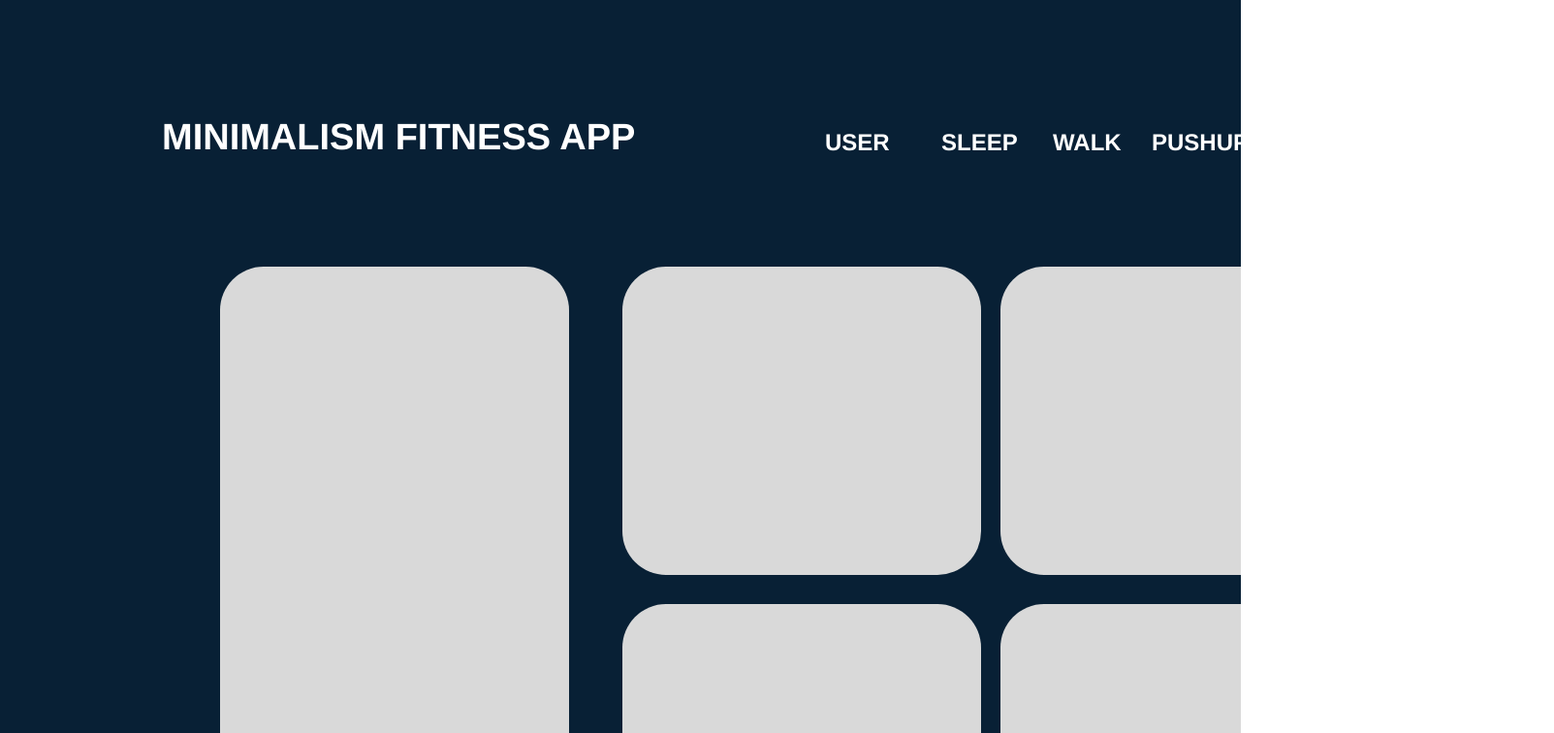
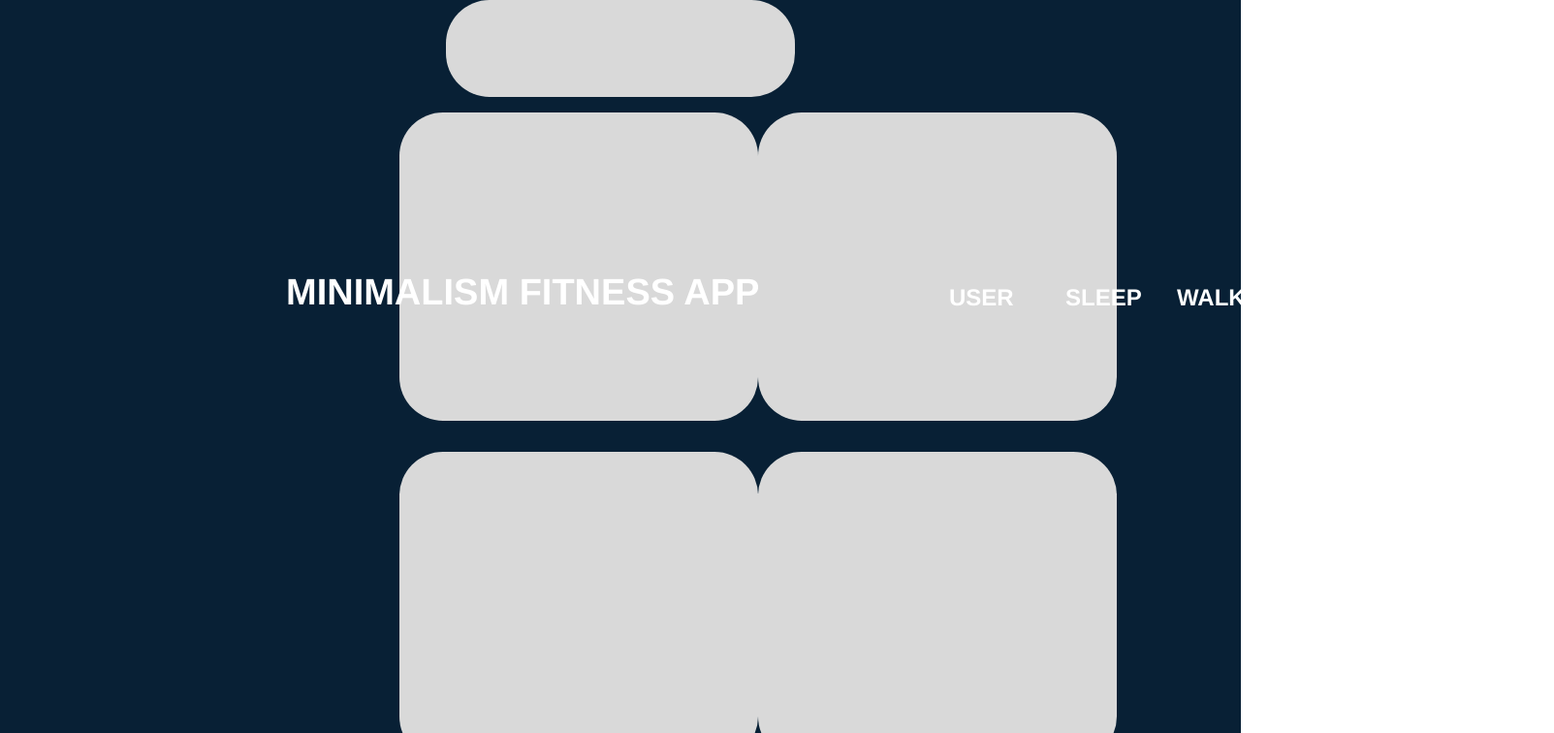
Before and after one commit to kadrikodes/MinimalismFitnessApplication, a React (Create React App) app in the folder src/main/java/com/health/minimalismfitnessapp/frontend/fitness-app/: page / in a window 1280 px wide. Shown: the top 756 px of the page at 97% size, 1603 px wide, since content can reach past the window. Built offline with nearby package versions, Linux system fonts and the light colour scheme; no server answers.

Commit message:
Stripping away the figma

```diff
--- a/src/main/java/com/health/minimalismfitnessapp/frontend/fitness-app/src/components/HomePage/HomePage.css
+++ b/src/main/java/com/health/minimalismfitnessapp/frontend/fitness-app/src/components/HomePage/HomePage.css
@@ -1,47 +1,16 @@
 .desktop {
   background-color: #082035;
   display: flex;
+  flex-direction: column;
+  align-items: center;
+  justify-content: center;
+  height: 100vh;
+}
+
+.containers {
+  display: flex;
   flex-direction: row;
-  justify-content: center;
-  width: 100%;
+  justify-content: right; /* Adjust as needed */
+  width: 80%;
+  padding: 1rem;
 }
-.desktop .overlap-wrapper {
-  background-color: #082035;
-  height: 100vh;
-  overflow: hidden;
-  width: 100%;
-}
-.desktop .overlap {
-  height: 100vh;
-  left: -10%;
-  position: relative;
-  top: -20%;
-  width: 100%;
-}
-.desktop .div {
-  height: 60vh;
-  left: 770px;
-  position: absolute;
-  top: 435px;
-  width: 996px;
-}
-.desktop .ellipse {
-  background-color: #87DDF0;
-  border-radius: 50%;
-  filter: blur(10vh);
-  height: 40vh;
-  left: 20%;
-  position: absolute;
-  top: 10vh;
-  width: 25vw;
-}
-.desktop .ellipse-2 {
-  background-color: #87DDF0;
-  border-radius: 50%;
-  filter: blur(10vw);
-  height: 40vh;
-  left: 0;
-  position: absolute;
-  top: 0;
-  width: 25vw;
-}
--- a/src/main/java/com/health/minimalismfitnessapp/frontend/fitness-app/src/components/HomePage/HomePage.js
+++ b/src/main/java/com/health/minimalismfitnessapp/frontend/fitness-app/src/components/HomePage/HomePage.js
@@ -23,24 +23,19 @@ const HomePage = () => {
 
   return (
     <div className="desktop">
-      <div className="overlap-wrapper">
-        <div className="overlap">
-
-            <div className="div">
+          <Header />
+          <NavBar />
+          <UserContainer />
+          <div className="containers">
             <NutritionContainer />
             <SleepContainer />
+          </div>
+          <div className="containers">
             <WalkContainer />
             <PushUpContainer />
           </div>
-              <Header />
-              <UserContainer />
-
 
       {/* {userData ? (<pre>{JSON.stringify(userData, null, 2)}</pre>) : (<p>Loading...</p>)} */}
-
-         <NavBar />
-        </div>
-      </div>
     </div>
   );
 };
--- a/src/main/java/com/health/minimalismfitnessapp/frontend/fitness-app/src/components/HomePage/NutritionSummary/NutritionContainer.css
+++ b/src/main/java/com/health/minimalismfitnessapp/frontend/fitness-app/src/components/HomePage/NutritionSummary/NutritionContainer.css
@@ -2,8 +2,6 @@
     background-color: #D9D9D9;
     border-radius: 45px;
     height: 318px;
-    left: 0;
-    position: absolute;
-    top: 0;
     width: 370px;
+
   }
--- a/src/main/java/com/health/minimalismfitnessapp/frontend/fitness-app/src/components/HomePage/PushUpSummary/PushUpContainer.css
+++ b/src/main/java/com/health/minimalismfitnessapp/frontend/fitness-app/src/components/HomePage/PushUpSummary/PushUpContainer.css
@@ -3,7 +3,6 @@
     border-radius: 45px;
     height: 318px;
     left: 0;
-    position: absolute;
     top: 348px;
     width: 370px;
   }
--- a/src/main/java/com/health/minimalismfitnessapp/frontend/fitness-app/src/components/HomePage/SleepSummary/SleepContainer.css
+++ b/src/main/java/com/health/minimalismfitnessapp/frontend/fitness-app/src/components/HomePage/SleepSummary/SleepContainer.css
@@ -1,11 +1,8 @@
-
-
 .SleepContainer {
     background-color: #D9D9D9;
     border-radius: 45px;
     height: 318px;
     left: 390px;
-    position: absolute;
     top: 0;
     width: 370px;
   }
--- a/src/main/java/com/health/minimalismfitnessapp/frontend/fitness-app/src/components/HomePage/UserSummary/UserContainer.css
+++ b/src/main/java/com/health/minimalismfitnessapp/frontend/fitness-app/src/components/HomePage/UserSummary/UserContainer.css
@@ -3,7 +3,6 @@
     border-radius: 45px;
     height: 666px;
     left: 355px;
-    position: absolute;
     top: 435px;
     width: 360px;
   }
--- a/src/main/java/com/health/minimalismfitnessapp/frontend/fitness-app/src/components/HomePage/WalkSummary/WalkContainer.css
+++ b/src/main/java/com/health/minimalismfitnessapp/frontend/fitness-app/src/components/HomePage/WalkSummary/WalkContainer.css
@@ -1,10 +1,8 @@
-
 .WalkContainer {
     background-color: #D9D9D9;
     border-radius: 45px;
     height: 318px;
     left: 390px;
-    position: absolute;
     top: 348px;
     width: 370px;
   }
```
Lines whose indentation alone changed are shown as unchanged.
